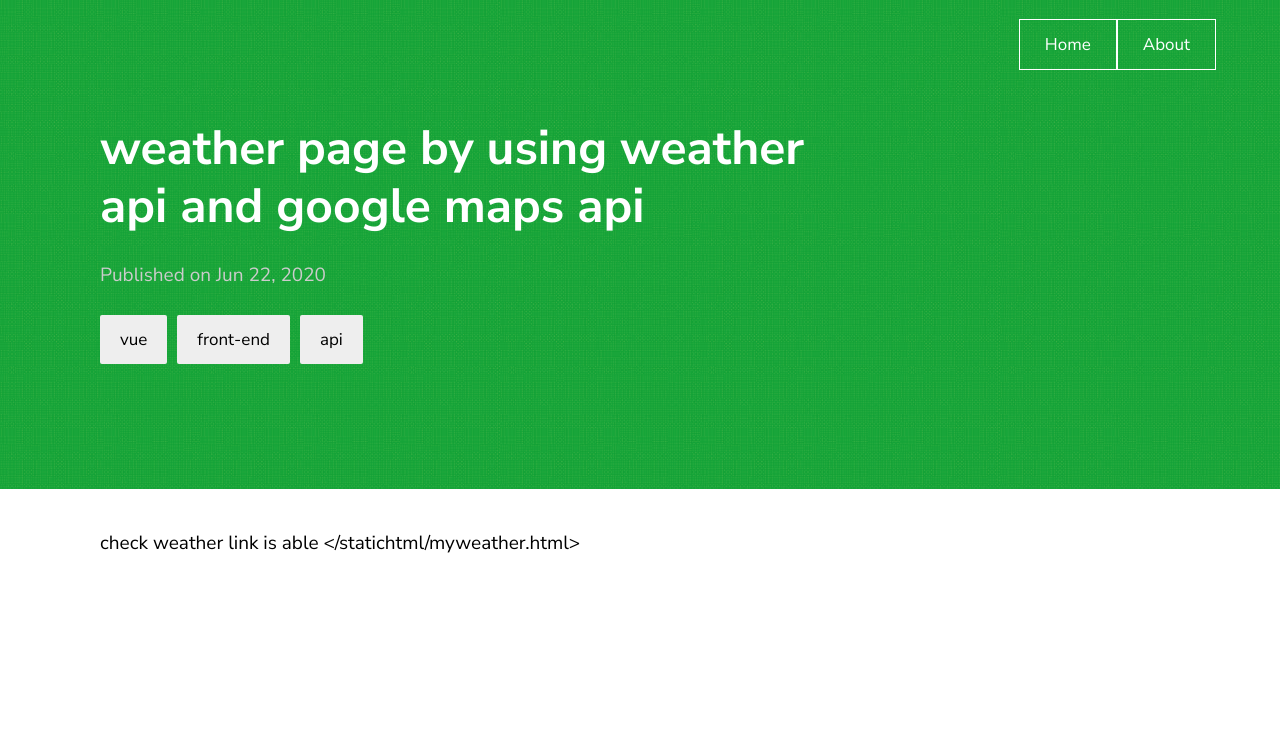
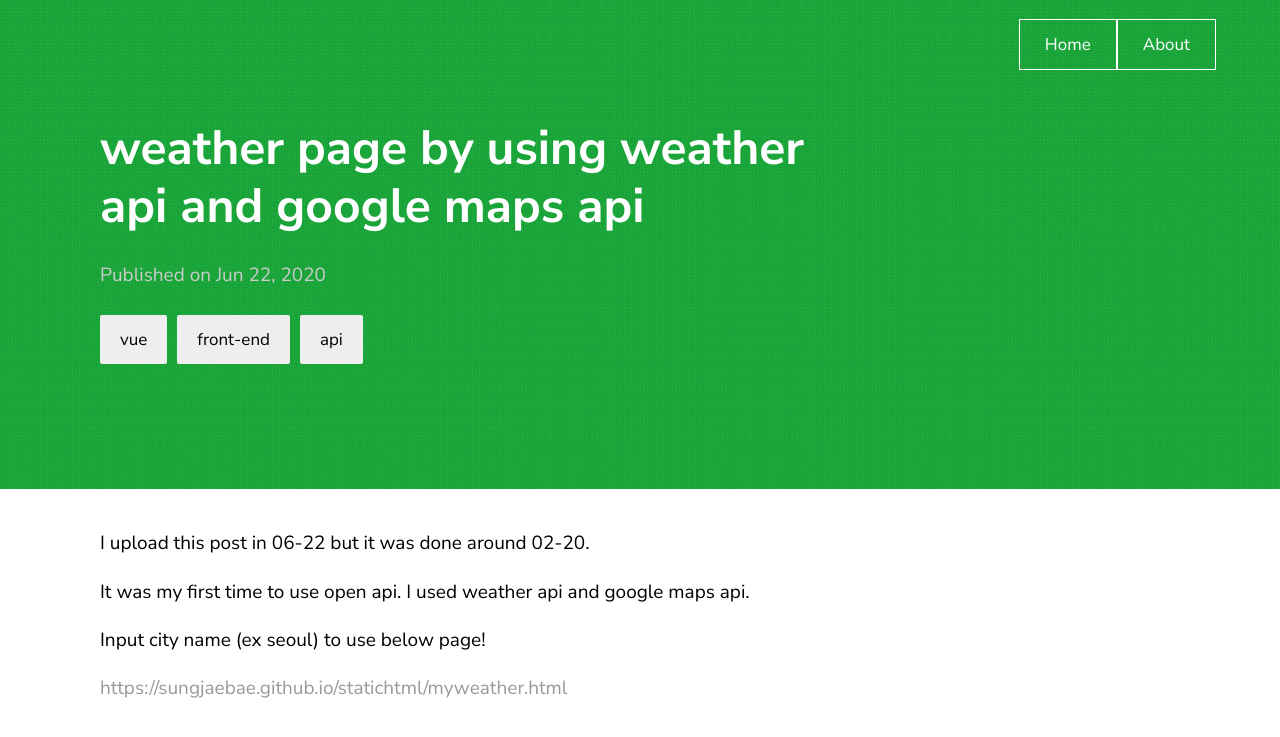
Before and after one commit to SUNGJAEBAE/sungjaebae.github.io, a Jekyll site: the page built from _posts/2020-06-22-2.markdown, in a window 1280 px wide. Shown: the top 737 px of the page. Built offline with Jekyll 4.4.1, drawn with Linux system fonts in a browser that asks for light colours.

Commit message:
weather api link applied

```diff
--- a/_posts/2020-06-22-1.markdown
+++ b/_posts/2020-06-22-1.markdown
@@ -6,10 +6,12 @@ date: 2020-06-22
 categories: python pyqt aws mysql raspberrypi voice-recognition api
 ---
 
+It's my SSAFY project for a semester with one teammate.
 
 ![preview](/picture/2020-06-22-1.jpg)
 
-
+When user click pyqt5 gui, operating raspberry pi4(or window 10 computer) send control record to aws database.
+Embedded RC car can read database as it equipped raspberry pi zero w
 
 Videos are uploaded!
 
--- a/_posts/2020-06-22-2.markdown
+++ b/_posts/2020-06-22-2.markdown
@@ -5,5 +5,12 @@ excerpt: "weather api와 google maps api를 활용한 날씨 페이지 만들기
 date: 2020-06-22
 categories: vue front-end api
 ---
-check weather link is able
-</statichtml/myweather.html>
+
+I upload this post in 06-22 but it was done around 02-20.
+
+It was my first time to use open api.
+I used weather api and google maps api.
+
+Input city name (ex seoul) to use below page!
+
+<https://sungjaebae.github.io/statichtml/myweather.html>
```
